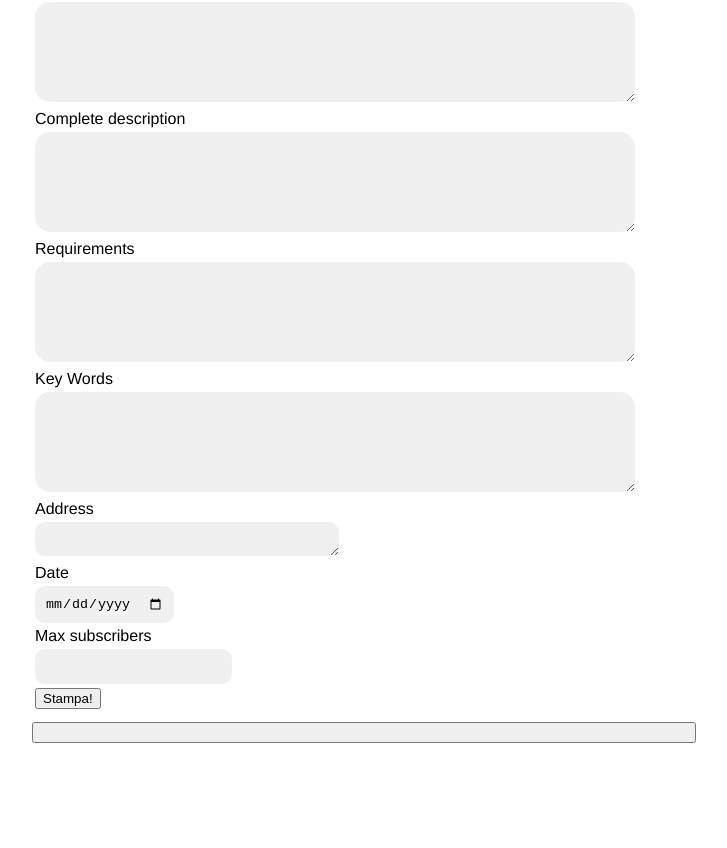
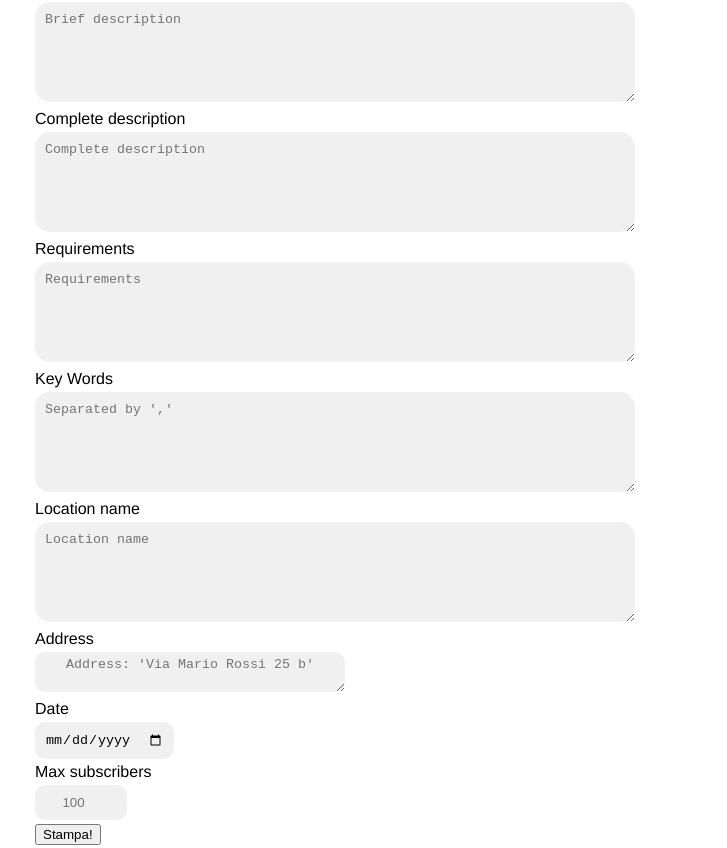
Before and after one commit to DamiPeddiUni/divents, a Vue app in the folder divents_frontend/divents/: page /createEvent in a window 1280 px wide. Shown: the part 343-1191 px from the top of the page, without its empty margins (96-823 px from the left). Before the commit the page ends 1086 px from the top, so only its background shows below. Built offline with nearby package versions, Linux system fonts and the light colour scheme; no server answers; sample sign-in values are in the browser's storage.

Commit message:
Modifiche per salvataggio evento su DB

```diff
--- a/divents_frontend/divents/src/Views/EventCreationView.vue
+++ b/divents_frontend/divents/src/Views/EventCreationView.vue
@@ -9,7 +9,7 @@
                     </tr>
                     <tr>
                         <td>
-                            <textarea id="title" class="input-text" v-model="details.title">  </textarea>
+                            <textarea id="title" class="input-text" v-model="details.title" placeholder="Title">  </textarea>
                         </td>
                     </tr>
                     <tr>
@@ -17,7 +17,7 @@
                     </tr>
                     <tr>
                         <td>
-                            <textarea id="shortDescription" class="input-text" v-model="details.brief_descr">  </textarea>
+                            <textarea id="shortDescription" class="input-text" v-model="details.brief_descr" placeholder="Brief description">  </textarea>
                         </td>
                     </tr>
                     <tr>
@@ -25,7 +25,7 @@
                     </tr>
                     <tr>
                         <td>
-                            <textarea id="completeDescription" class="input-text" v-model="details.detailed_descr">  </textarea>
+                            <textarea id="completeDescription" class="input-text" v-model="details.detailed_descr" placeholder="Complete description">  </textarea>
                         </td>
                     </tr>
                     <tr>
@@ -33,7 +33,7 @@
                     </tr>
                     <tr>
                         <td>
-                            <textarea id="requirements" class="input-text" v-model="details.requirements">  </textarea>
+                            <textarea id="requirements" class="input-text" v-model="details.requirements" placeholder="Requirements">  </textarea>
                         </td>
                     </tr>
                     <tr>
@@ -41,7 +41,15 @@
                     </tr>
                     <tr>
                         <td>
-                            <textarea id="keyWords" class="input-text" v-model="details.key_words">  </textarea>
+                            <textarea id="keyWords" class="input-text" v-model="details.key_words" placeholder="Separated by ','">  </textarea>
+                        </td>
+                    </tr>
+                    <tr>
+                        <td>Location name</td>
+                    </tr>
+                    <tr>
+                        <td>
+                            <textarea id="locationName" class="input-text" v-model="details.location_name" placeholder="Location name">  </textarea>
                         </td>
                     </tr>
                     <tr>
@@ -49,7 +57,7 @@
                     </tr>
                     <tr>
                         <td>
-                            <textarea id="addres" class="input-address" v-model="details.addres">  </textarea>
+                            <textarea id="addres" class="input-address" v-model="details.addres" placeholder="Address: 'Via Mario Rossi 25 b'">  </textarea>
                         </td>
                     </tr>
                     <tr>
@@ -65,7 +73,7 @@
                     </tr>
                     <tr>
                         <td>
-                            <input type="number" id="maxsub" class="input-maxsub" v-model="details.max_subscribers">
+                            <input type="number" min="1" max="10000" id="maxsub" class="input-maxsub" v-model="details.max_subscribers" placeholder="100">
                         </td>
                     </tr>
                     <tr>
@@ -75,14 +83,9 @@
                     </tr>
                 </table>
             </div>
+            <div>
               <input id="event-image-file" type="file" ref="fileInput">
-              <input id="event-image-btn" type="button" @click="saveImage" text="salva immagini">
-            <div>
-              <!--<input type="file" id="files" name="files" multiple v-model="details.photos">-->
-              <!--
-                <input type="file" @change="uploadFile" ref="file">
-                <button @click="submitFile">Upload!</button>
-              -->
+              <button id="event-image-btn" @click="saveImage">Salva immagine</button>
             </div>
         </div>
     </div>
@@ -90,6 +93,8 @@
 
 <script>
 import DataService from '@/services/DataService';
+import {getAuth, onAuthStateChanged} from 'firebase/auth';
+
 export default {
   name: 'CreateEventView',
   data() {
@@ -117,10 +122,79 @@ export default {
     createEvent(){
       //{author, title, brief_descr, detailed_descr, requirements, key_words, location_name, address,
       // latitude, longitude, date, photos, max_subscribers}
-      details.author="" //devo prenderlo tramite api dal login
-      details.latitude="" //devo prenderla da delle mappe??
-      details.longitude="" //devo prenderla da delle mappe??
+      details.latitude=null //devo prenderla da delle mappe??
+      details.longitude=null //devo prenderla da delle mappe??
       DataService.createEvent(details)
+
+      //Controllo che tutti i dati inseriti siano validi
+      if(this.details.author.trim().length<=0){
+        console.log("Errore nel prendere l'autore")
+
+      }
+      else if(this.details.title.trim().length<=0){
+        //Errore nell'inserimento del titolo
+      }
+      else if(this.details.brief_descr.trim().length<=0){
+        //Errore nell'inserimento della descrizione breve
+      }
+      else if(this.details.detailed_descr.trim().length<=0){
+        //Errore nell'inserimento della descrizione completa
+      }
+      else if(this.details.requirements.trim().length<=0){
+        //Errore nell'inserimento dei requisiti
+      }
+      else if(this.details.key_words.trim().length<=0){
+        //Errore nell'inserimento delle parole chiave
+      }
+      else if(this.details.location_name.trim().length<=0){
+        //Errore nell'inserimento nel nome del posto
+      }
+      else if(this.details.address.trim().length<=0){
+        //Errore nell'inserimento nell'indirizzo
+      }
+      else if(false/*this.details.latitude.trim().length<=0*/){
+        //Errore nell'inserimento della latitudine
+      }
+      else if(false/*this.details.longitude.trim().length<=0*/){
+        //Errore nell'inserimento della longitudine
+      }
+      else if(this.details.data.trim().length<=0){
+        //Errore nell'inserimento della data
+      }
+      else if(this.details.photos=null){
+        //Errore nell'inserimento delle foto
+      }
+      else if(this.details.max_subscribers<=0){
+        //Errore nell'inserimento del numero massimo di partecipanti
+      }
+      //{author, title, brief_descr, detailed_descr, requirements, key_words, location_name, address,
+      // latitude, longitude, date, photos, max_subscribers}
+      else{
+        DataService.createEvent(JSON.stringify({
+          author: this.details.author,
+          title: this.details.title,
+          brief_descr: this.details.brief_descr,
+          detailed_descr: this.details.detailed_descr,
+          requirements: this.details.requirements,
+          key_words: this.details.key_words,
+          location_name: this.details.location_name,
+          address: this.details.address,
+          latitude: this.details.latitude,
+          longitude: this.details.longitude,
+          date: this.details.date,
+          photos: this.details.photos,
+          max_subscribers: this.details.max_subscribers
+        }))
+        .then(response => {
+          console.log(response)
+          if(response.status == 200){
+            this.$router.push('/');
+          }
+        })
+        .catch(error => {
+          console.log(error)
+        })
+      }
     },
     print(){
       console.log(this.details.title)
@@ -128,8 +202,7 @@ export default {
     saveImage(){
       this.image = this.$refs.fileInput.files[0]
       console.log(this.image)
-      this.getBase64(this.image)
-
+      images.push(this.getBase64(this.image))
     },
     getBase64(file) {
       var reader = new FileReader();
@@ -140,9 +213,28 @@ export default {
       reader.onerror = function (error) {
         console.log('Error: ', error);
       };
-    }
+    },
+    handleAuth(){
+      onAuthStateChanged(getAuth(), (user) => {
+        if (user) {
+          console.log("Logged in as: " + user.displayName)
+          this.details.author = user
+          /*
+          {
+            uid: user.uid,
+            name: user.displayName,
+            email: user.email,
+            photoURL: user.photoURL
+          };
+          */
+        } else {
+          console.log("User is not authenticated")
+        }
+      });
+    },
   },
   mounted(){
+    this.handleAuth()
   }
 }
 </script>
@@ -193,6 +285,7 @@ export default {
     min-height: auto;
     min-width: 300px;
     text-align: center;
+    padding: 5px;
   }
   .input-date{
     background-color:rgb(240, 240, 240);
```
Also changed, not shown: 1 other file (tests, documents, lock files or other folders).
